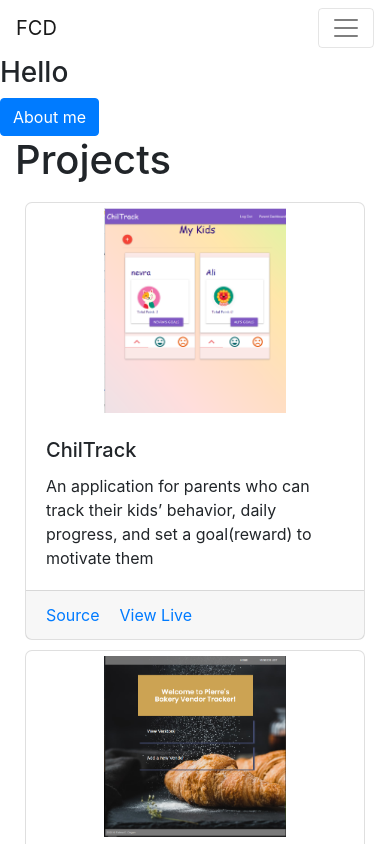
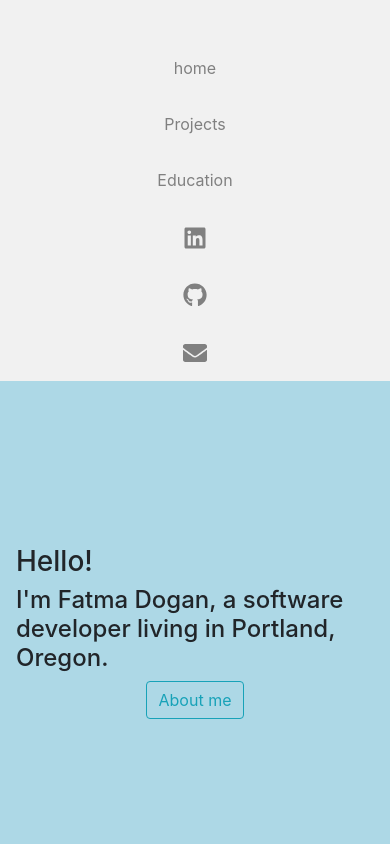
Before and after one commit to fc-dogan/portfolio-fc, a React (Create React App) app: page / in a window 390 px wide. Shown: the top 844 px of the page. Built offline with nearby package versions, Linux system fonts and the light colour scheme.

Commit message:
create sidebar

```diff
--- a/src/components/AboutmeModal.js
+++ b/src/components/AboutmeModal.js
@@ -1,36 +1,92 @@
 import React , {useState} from 'react';
-import { BrowserRouter as Router, Switch, Route } from 'react-router-dom';
-import {Button, Modal} from 'react-bootstrap';
+import {Button, Modal, Carousel} from 'react-bootstrap';
 import AboutMe from './AboutMe';
+import web from "../assets/web.jpg";
+import tap from '../assets/taproom.png'
 
 function AboutmeModal() {
+  const [index, setIndex] = useState(0);
 
-  const [show, setShow] = useState(false);
-
-  const handleClose = () => setShow(false);
-  const handleShow = () => setShow(true);
+  const handleSelect = (selectedIndex, e) => {
+    setIndex(selectedIndex);
+  };
+  const directionButtons = (direction) => {
+    return (
+      <span
+        aria-hidden="true"
+        className={direction === "Next" ? "button-next" : "button-prev"}
+      >
+        {direction}
+      </span>
+    );
+  };
 
   return (
-    <>
-      <Button variant="primary" onClick={handleShow}>
-        About me
-      </Button>
+    <div className="container-fluid">
+      <Carousel
+        nextLabel={"Next"}
+        prevLabel={"Previous"}
+        activeIndex={index}
+        onSelect={handleSelect}
+        nextIcon={directionButtons("Next")}
+        prevIcon={directionButtons("Previous")}
+        // fade={true}
+      >
 
-      <Modal show={show} onHide={handleClose}>
-        <Modal.Header closeButton>
-          <Modal.Title>About me.</Modal.Title>
-        </Modal.Header>
-        <Modal.Body>
-          <AboutMe />
-        </Modal.Body>
-        <Modal.Footer>
-          <Button variant="secondary" onClick={handleClose}>
-            Close
-          </Button>
-        </Modal.Footer>
-      </Modal>
-    </>
-  );
+      <Carousel.Item interval={false}>
+        <img
+          className="d-block w-100"
+          src={web}
+          alt="First slide"
+        />
+        <Carousel.Caption>
+          <h3>First slide label</h3>
+          <p>Nulla vitae elit libero, a pharetra augue mollis interdum.</p>
+        </Carousel.Caption>
+      </Carousel.Item>
+      <Carousel.Item >
+        <img
+          className="d-block w-100"
+          src={tap}
+          alt="Second slide"
+        />
+
+        <Carousel.Caption>
+          <h3>Second slide label</h3>
+          <p>Lorem ipsum dolor sit amet, consectetur adipiscing elit.</p>
+        </Carousel.Caption>
+      </Carousel.Item>
+
+    </Carousel>
+    </div>
+  )
+
+  // const [show, setShow] = useState(false);
+
+  // const handleClose = () => setShow(false);
+  // const handleShow = () => setShow(true);
+
+  // return (
+  //   <>
+  //     <Button variant="primary" onClick={handleShow}>
+  //       About me
+  //     </Button>
+
+  //     <Modal show={show} onHide={handleClose} dialogClassName="modal-90w" >
+  //       <Modal.Header closeButton>
+  //         <Modal.Title>About me.</Modal.Title>
+  //       </Modal.Header>
+  //       <Modal.Body>
+  //         <AboutMe />
+  //       </Modal.Body>
+  //       <Modal.Footer>
+  //         <Button variant="secondary" onClick={handleClose}>
+  //           Close
+  //         </Button>
+  //       </Modal.Footer>
+  //     </Modal>
+  //   </>
+  // );
 
 }
 
--- a/src/components/App.js
+++ b/src/components/App.js
@@ -6,13 +6,16 @@ import AboutMe from './AboutMe';
 import Projects from './Projects';
 import Intro from './Intro'
 import AboutmeModal from './AboutmeModal';
+import Sidebar from './SideBar';
 
 function App() {
   return (
     <Router>
-      <Header />
+    <Sidebar />
+      {/* <Header /> */}
+    <div id='content'>
       <Intro />
-      <AboutmeModal />
+      {/* <AboutmeModal /> */}
       <Projects/>
       {/* <Switch>
         <Route path="/aboutme">
@@ -22,6 +25,7 @@ function App() {
           <Projects />
         </Route>
       </Switch> */}
+    </div>
     </Router>
   );
 }
--- a/src/components/Header.js
+++ b/src/components/Header.js
@@ -1,34 +1,52 @@
 import React from 'react';
 import { Link } from "react-router-dom";
 import { Nav, Navbar, Container } from 'react-bootstrap';
-import { FaLinkedin, FaGithub } from 'react-icons/fa';
+import { FaLinkedin, FaGithub , FaEnvelope } from 'react-icons/fa';
 
 function Header () {
+
   return (
 
-      <Navbar collapseOnSelect
-      // fixed='top'
-      expand='lg'
-      variant='light'
-      // style={{backgroundColor:'lightgrey'}}
-      >
-        <Container>
-          <Navbar.Brand>FCD</Navbar.Brand>
-          <Navbar.Toggle aria-controls="responsive-navbar-nav" />
-          <Navbar.Collapse id="responsive-navbar-nav">
-            <Nav >
-            <Nav.Link href="/">Home</Nav.Link>
-            <Nav.Link href="#aboutme">About me</Nav.Link>
-            <Nav.Link href="#projects">Projects</Nav.Link>
-            <Nav.Link href="https://www.linkedin.com/in/fatma-c-dogan/"> <FaLinkedin/></Nav.Link>
-            <Nav.Link href="https://github.com/fc-dogan"><FaGithub/></Nav.Link>
-            </Nav>
-          </Navbar.Collapse>
-        </Container>
-        <Container>
+    <Navbar collapseOnSelect expand="lg" bg="dark" variant="dark" >
+    <Navbar.Brand href="#home">FCD</Navbar.Brand>
+    <Navbar.Toggle aria-controls="responsive-navbar-nav" />
+    <Navbar.Collapse id="responsive-navbar-nav">
+      <Nav className="mr-auto">
+        {/* <Nav.Link href="#features">Features</Nav.Link>
+        <Nav.Link href="#pricing">Pricing</Nav.Link> */}
 
-        </Container>
-      </Navbar>
+      </Nav>
+      <Nav>
+      <Nav.Link href="https://www.linkedin.com/in/fatma-c-dogan/"> <FaLinkedin size='2rem'/></Nav.Link>
+      <Nav.Link href="https://github.com/fc-dogan"><FaGithub size='2rem' /></Nav.Link>
+      <Nav.Link href="mailto:fceyda@gmail.com"><FaEnvelope size='2rem' /></Nav.Link>
+      </Nav>
+    </Navbar.Collapse>
+  </Navbar>
+
+      // <Navbar collapseOnSelect
+      // // fixed='top'
+      // expand='lg'
+      // variant='light'
+      // // style={{backgroundColor:'lightgrey'}}
+      // >
+      //   <Container>
+      //     <Navbar.Brand>FCD</Navbar.Brand>
+      //     <Navbar.Toggle aria-controls="responsive-navbar-nav" />
+      //     <Navbar.Collapse id="responsive-navbar-nav">
+      //       <Nav  pullRight>
+      //       <Nav.Link href="/">Home</Nav.Link>
+      //       {/* <Nav.Link href="#aboutme">About me</Nav.Link> */}
+      //       <Nav.Link href="#projects">Projects</Nav.Link>
+      //       <Nav.Link href="https://www.linkedin.com/in/fatma-c-dogan/"> <FaLinkedin/></Nav.Link>
+      //       <Nav.Link href="https://github.com/fc-dogan"><FaGithub/></Nav.Link>
+      //       </Nav>
+      //     </Navbar.Collapse>
+      //   </Container>
+      //   <Container>
+
+      //   </Container>
+      // </Navbar>
 
   );
 }
--- a/src/components/Intro.js
+++ b/src/components/Intro.js
@@ -1,56 +1,82 @@
 import React, {useState} from 'react';
 import AboutMe from './AboutMe';
-import {Button} from 'react-bootstrap';
+import {Button, Container} from 'react-bootstrap';
+import web from "../assets/web.jpg";
 
 function Intro() {
-  return (
-    <div>
-     <h3>Hello</h3>
-    </div>
 
-  )
-  // const [aboutmeVisibleOnPage, setAboutmeVisibleOnPage] = useState(false);
-  // const buttonText = null;
-
-  // const greeting = () => {
-  //   return (
-  //     <div>
-  //     <h3>Hello</h3>
-  //   </div>
-  //   )
-  // }
-
-  // const handleClick = () => {
-  //   setAboutmeVisibleOnPage(!aboutmeVisibleOnPage)
-  //   console.log("toggle page " + aboutmeVisibleOnPage)
-  // }
-
-  // const currentPage = () => {
-  //   if(aboutmeVisibleOnPage === false ){
-  //     buttonText = "About me";
-  //     return (
-  //       <div>
-  //        {greeting}
-  //       </div>
-  //     )
-  //   } else {
-  //     buttonText = "go back";
-  //     return  (
-  //      <div>
-  //        <AboutMe/>
-  //      </div>
-  //     )
-  //   }
-
-  // }
 
   // return (
-  //   <React.Fragment>
-  //     <h3>Intro</h3>
-  //     {currentPage()}
-  //     <Button onClick={handleClick}> {buttonText} </Button>
-  //   </React.Fragment>
+  //   <div>
+  //    <h3>Hello</h3>
+  //   </div>
+
   // )
+  const styles = {
+    container: {
+      // backgroundImage: `url(${web})`,
+      // backgroundSize: '100%',
+      backgroundPosition: 'bottom',
+      height: '500px',
+      // textAlign: 'center',
+      display: 'flex',
+      alignItems: 'center',
+      justifyContent: 'center',
+      flexDirection: 'column'
+     }
+  }
+  const [aboutmeVisibleOnPage, setAboutmeVisibleOnPage] = useState(false);
+  let buttonText = null;
+
+  const greeting = () => {
+    return (
+      <div  >
+      <h3>Hello!</h3>
+      <h4>I'm Fatma Dogan, a software developer living in Portland, Oregon.  </h4>
+    </div>
+    )
+  }
+
+  const handleClick = () => {
+    setAboutmeVisibleOnPage(!aboutmeVisibleOnPage)
+    console.log("toggle page " + aboutmeVisibleOnPage)
+  }
+
+  const currentPage = () => {
+    if(aboutmeVisibleOnPage === false ){
+      buttonText = "About me";
+      return (
+        <div>
+         {greeting()}
+        </div>
+      )
+    } else {
+      buttonText = "go back";
+      return  (
+       <div style={{padding:'5%'}}>
+         <AboutMe/>
+       </div>
+      )
+    }
+
+  }
+
+  return (
+    <React.Fragment>
+      {/* <div clasName="content"> */}
+        {/* <Container> */}
+          {/* <h3>Intro</h3> */}
+        <div style={styles.container}>
+          {currentPage()}
+          <Button variant="outline-info" onClick={handleClick}> {buttonText} </Button>
+        </div>
+
+      {/* </Container> */}
+      {/* </div> */}
+
+
+    </React.Fragment>
+  )
 }
 
 export default Intro
--- /dev/null
+++ b/src/components/SideBar.js
@@ -0,0 +1,25 @@
+
+import React from 'react'
+import { Nav, Navbar, Container } from 'react-bootstrap';
+import { FaLinkedin, FaGithub , FaEnvelope } from 'react-icons/fa';
+
+
+function SideBar() {
+  return (
+    <div className='sidebar'>
+
+      <div id='profile'>
+         <p>profile</p>
+      </div>
+      <a href="/"  > home</a>
+      <a href="#projects" >Projects</a>
+      <a href="#education" >Education</a>
+      <a href="https://www.linkedin.com/in/fatma-c-dogan/" > <FaLinkedin size='1.5rem' /></a>
+      <a href="https://github.com/fc-dogan" ><FaGithub size='1.5rem' /></a>
+      <a href="mailto:fceyda@gmail.com" ><FaEnvelope size='1.5rem' /></a>
+
+    </div>
+  )
+}
+
+export default SideBar
--- a/src/index.css
+++ b/src/index.css
@@ -11,3 +11,69 @@ code {
   font-family: source-code-pro, Menlo, Monaco, Consolas, 'Courier New',
     monospace;
 }
+
+.modal-90w {
+  width: '90%';
+  color: blue;
+}
+
+
+/* The side navigation menu */
+.sidebar {
+  margin: 0;
+  padding: 0;
+  width: 200px;
+  background-color: #f1f1f1;
+  position: fixed;
+  height: 100%;
+  overflow: auto;
+}
+
+/* Sidebar links */
+.sidebar a {
+  color: gray;
+  display: block;
+  padding: 16px;
+  text-decoration: none;
+}
+
+/* Links on mouse-over */
+.sidebar a:hover{
+  background-color: #555;
+  color: white;
+}
+
+
+/* Page content. The value of the margin-left property should match the value of the sidebar's width property */
+#content {
+  margin-left: 200px;
+  padding: 1px 16px;
+  /* background-color: lightcoral;
+   */
+  /* height: 1000px; */
+}
+
+/* On screens that are less than 700px wide, make the sidebar into a topbar */
+@media screen and (max-width: 700px) {
+  .sidebar {
+    width: 100%;
+    height: auto;
+    position: relative;
+  }
+  .sidebar a {float: left;}
+  #content {
+    margin-left: 0;
+    background-color:lightblue}
+    #profile {
+      visibility:hidden;
+    }
+}
+
+/* On screens that are less than 400px, display the bar vertically, instead of horizontally */
+@media screen and (max-width: 400px) {
+  .sidebar a {
+    text-align: center;
+    float: none;
+  }
+
+}
```
Also changed, not shown: 1 other file (tests, documents, lock files or other folders).
